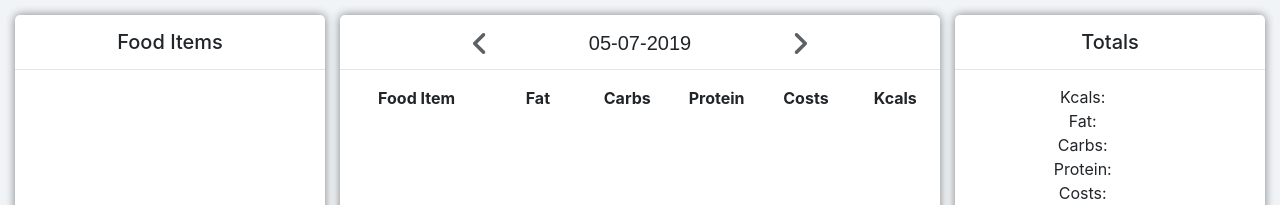
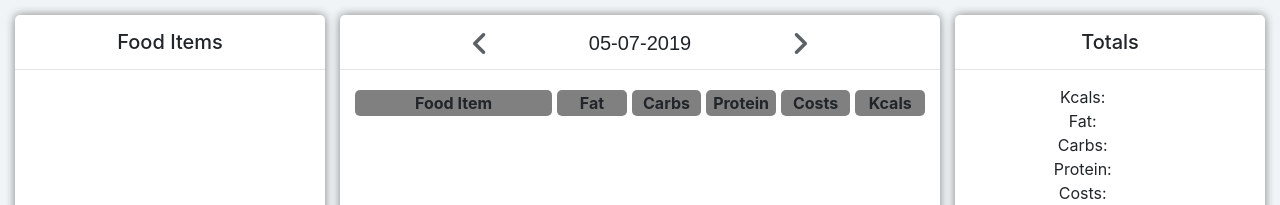
Before and after one commit to jellevanderschaaf/Diet-Tracker, a PHP site: page / in a window 1280 px wide. Shown: the part 50-255 px from the top of the page. Run offline with PHP 8.4, Linux system fonts and the light colour scheme; data that the repository does not hold is empty; some libraries are stand-ins or nearby versions; some web fonts are replaced.

Commit message:
Added some table styling.

```diff
--- a/index.php
+++ b/index.php
@@ -233,14 +233,14 @@ if (isset($_POST['create_button'])) {
             <div id="listToday"></div>
 
 
-            <table style="width:100%">
+            <table class="mainTable" style="width:100%">
   <tr>
-    <th style='width:24%'>Food Item</th>
-    <th style='width:14%'>Fat</th>
-    <th style='width:14%'>Carbs</th>
-    <th style='width:14%'>Protein</th>
-    <th style='width:14%'>Costs</th>
-    <th style='width:14%'>Kcals</th>
+    <th style='width:34%'>Food Item</th>
+    <th style='width:12%'>Fat</th>
+    <th style='width:12%'>Carbs</th>
+    <th style='width:12%'>Protein</th>
+    <th style='width:12%'>Costs</th>
+    <th style='width:12%'>Kcals</th>
   </tr>
 </table>
 
--- a/styles.css
+++ b/styles.css
@@ -305,3 +305,14 @@
     .fa-angle-right:hover {
         cursor: pointer;
     }
+
+    .mainTable {
+        border-collapse: separate;
+        border-spacing: 5px 5px;
+        padding: 0px 10px 0px 10px;
+    }
+
+    .mainTable th {
+        background-color: grey;
+        border-radius: 5px;
+    }
```
